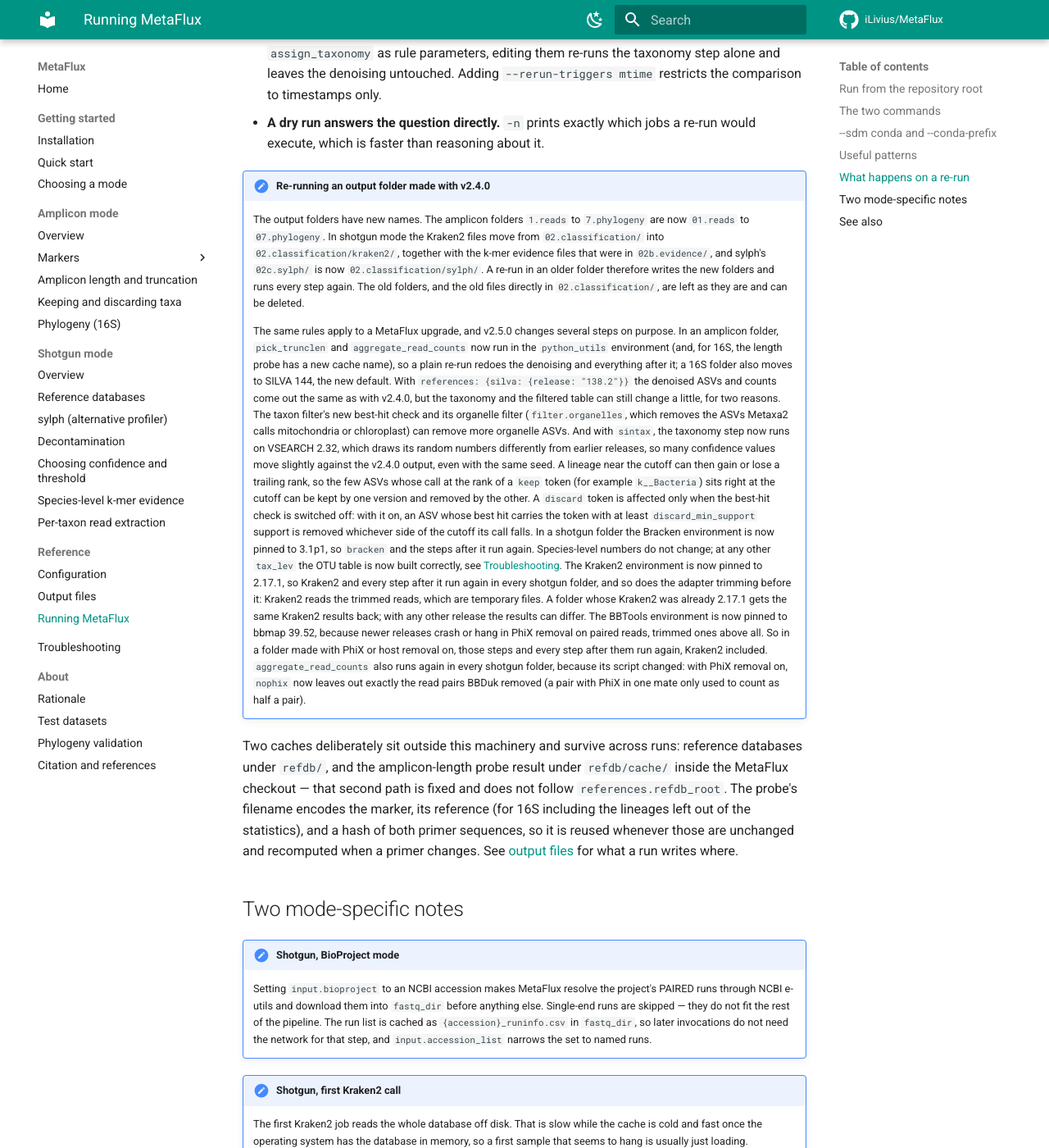
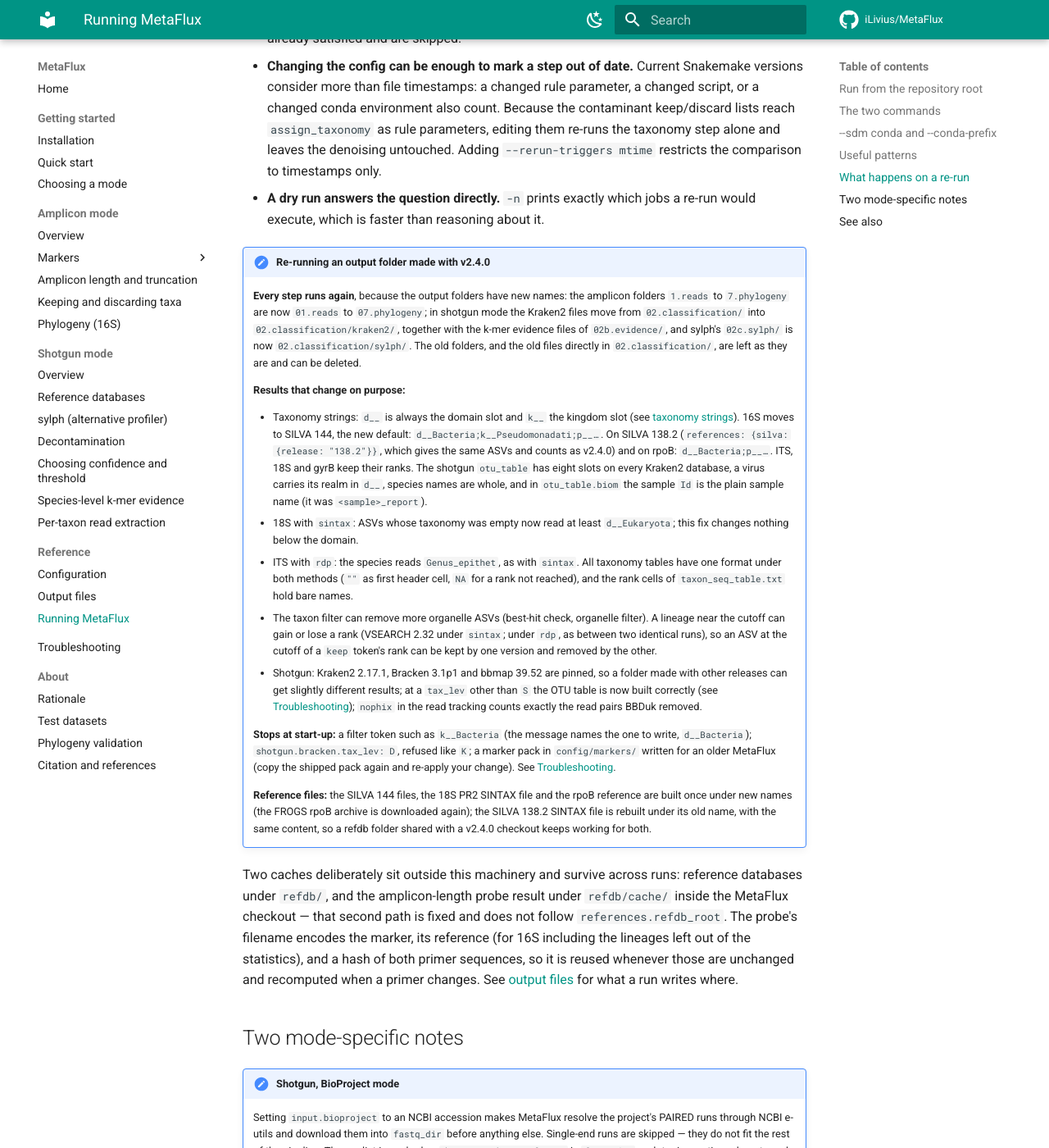
Before and after one commit to iLivius/MetaFlux, an MkDocs documentation site: the page built from docs/reference/running.md, in a window 1280 px wide and 1400 px high, scrolled down 3825 px. Shown: the whole window at 82% size. Built offline with MkDocs 1.6.1 and Material for MkDocs 9.7.7, drawn with Linux system fonts in a browser that asks for light colours; comment, search, counter and statistics services are not loaded; some of the changed text lies outside the part shown.

Commit message:
Docs: a shorter note on re-running a v2.4.0 folder
docs/reference/running.md:
- The dry-run list adds the two new start-up stops: a keep/discard
  token that can never match the run's taxonomy strings (k__Bacteria
  from a config written for v2.4.0 or earlier), and a marker pack in
  config/markers/ written for an older MetaFlux.
- The 16S start-up line shows the training set's new name (7rank).
- The note "Re-running an output folder made with v2.4.0" is shorter.
  Since the output folders have new names, every step runs again, so
  the note no longer says step by step what reruns and why. It lists the
  results that change on purpose (the taxonomy strings, 18S with sintax,
  ITS with rdp and the one table format, the filter near the cutoff, the
  pinned shotgun tools), what stops at start-up, and which reference
  files are built again under new names.

Tested:
- mkdocs build --strict with the heading-link check of mkdocs.yml: no
  warning.
- The page read back in the built site.
- The start-up line is the one a 16S dry run on SILVA 144 prints. The
  two dry-run stops: a k__Bacteria token is among the 56 start-up cases
  of the commit before; a 16S dry run with the v2.4.0 18S pack in
  config/markers/ stops with the outdated-pack message.

Reruns: none. Only the docs change.

```diff
--- a/docs/reference/running.md
+++ b/docs/reference/running.md
@@ -34,6 +34,9 @@ job starts. A dry run therefore catches, among others:
 - an `amplicon.type` that matches no marker pack;
 - primer FASTAs that do not exist (amplicon), or a `kraken_db` that does not exist (shotgun);
 - a config still using the retired `include_pattern` / `exclude_pattern` filter keys;
+- a keep/discard token that can never match the run's taxonomy strings, such as
+  `k__Bacteria` from a config written for MetaFlux v2.4.0 or earlier (now `d__Bacteria`);
+- a marker pack in `config/markers/` written for an older MetaFlux;
 - ITS combined with `length_filter.mode: auto` but a manual `expected_length`, which would otherwise crash *after* the full DADA2 run.
 
 The same parse step prints a banner line to stderr:
@@ -178,47 +181,48 @@ consequences:
 
 !!! note "Re-running an output folder made with v2.4.0"
 
-    The output folders have new names. The amplicon folders `1.reads` to `7.phylogeny`
-    are now `01.reads` to `07.phylogeny`. In shotgun mode the Kraken2 files move from
-    `02.classification/` into `02.classification/kraken2/`, together with the k-mer
-    evidence files that were in `02b.evidence/`, and sylph's `02c.sylph/` is now
-    `02.classification/sylph/`. A re-run in an older folder therefore writes the new
-    folders and runs every step again. The old folders, and the old files directly in
-    `02.classification/`, are left as they are and can be deleted.
+    **Every step runs again**, because the output folders have new names: the amplicon
+    folders `1.reads` to `7.phylogeny` are now `01.reads` to `07.phylogeny`; in shotgun
+    mode the Kraken2 files move from `02.classification/` into
+    `02.classification/kraken2/`, together with the k-mer evidence files of
+    `02b.evidence/`, and sylph's `02c.sylph/` is now `02.classification/sylph/`. The old
+    folders, and the old files directly in `02.classification/`, are left as they are and
+    can be deleted.
 
-    The same rules apply to a MetaFlux upgrade, and v2.5.0 changes several steps on
-    purpose. In an amplicon folder, `pick_trunclen` and `aggregate_read_counts` now run
-    in the `python_utils` environment (and, for 16S, the length probe has a new cache
-    name), so a plain re-run redoes the denoising and everything after it; a 16S folder
-    also moves to SILVA 144, the new default. With `references: {silva: {release: "138.2"}}`
-    the denoised ASVs and counts come out the same as with v2.4.0, but the taxonomy and
-    the filtered table can still change a little, for two reasons. The taxon filter's new
-    best-hit check and its organelle filter (`filter.organelles`, which removes the ASVs
-    Metaxa2 calls mitochondria or chloroplast) can remove more organelle ASVs. And with
-    `sintax`, the taxonomy step now runs on VSEARCH 2.32, which draws its random numbers
-    differently from earlier releases, so many confidence values move slightly against
-    the v2.4.0 output, even with the same seed. A lineage near the cutoff can then gain or
-    lose a trailing rank, so the few ASVs whose call at the rank of a `keep` token (for
-    example `k__Bacteria`) sits right at the cutoff can be kept by one version and
-    removed by the other. A `discard` token is affected only when the best-hit check is
-    switched off: with it on, an ASV whose best hit carries the token with at least
-    `discard_min_support` support is removed whichever side of the cutoff its call falls. In a shotgun folder the Bracken environment is now pinned to
-    3.1p1, so `bracken` and the steps after it run again.
-    Species-level numbers do not change; at any other `tax_lev` the OTU table is now
-    built correctly, see
-    [Troubleshooting](../troubleshooting.md#shotgun-empty-or-nearly-empty-otu-table-with-tax_lev-other-than-s).
-    The Kraken2 environment is now pinned to 2.17.1, so Kraken2 and every step after
-    it run again in every shotgun folder, and so does the adapter trimming before it:
-    Kraken2 reads the trimmed reads, which are temporary files. A folder whose Kraken2
-    was already 2.17.1 gets the same Kraken2 results back; with any other release the
-    results can differ.
-    The BBTools environment is now pinned to bbmap 39.52, because newer releases crash
-    or hang in PhiX removal on paired reads, trimmed ones above all. So in a folder made
-    with PhiX or host removal on, those steps and every step after them run again,
-    Kraken2 included.
-    `aggregate_read_counts` also runs again in every shotgun folder, because its script
-    changed: with PhiX removal on, `nophix` now leaves out exactly the read pairs BBDuk
-    removed (a pair with PhiX in one mate only used to count as half a pair).
+    **Results that change on purpose:**
+
+    - Taxonomy strings: `d__` is always the domain slot and `k__` the kingdom slot (see
+      [taxonomy strings](output.md#taxonomy-strings-in-the-final-tables)). 16S moves to
+      SILVA 144, the new default: `d__Bacteria;k__Pseudomonadati;p__…`. On SILVA 138.2
+      (`references: {silva: {release: "138.2"}}`, which gives the same ASVs and counts
+      as v2.4.0) and on rpoB: `d__Bacteria;p__…`. ITS, 18S and gyrB keep their ranks.
+      The shotgun `otu_table` has eight slots on every Kraken2 database, a virus carries
+      its realm in `d__`, species names are whole, and in `otu_table.biom` the sample
+      `Id` is the plain sample name (it was `<sample>_report`).
+    - 18S with `sintax`: ASVs whose taxonomy was empty now read at least `d__Eukaryota`;
+      this fix changes nothing below the domain.
+    - ITS with `rdp`: the species reads `Genus_epithet`, as with `sintax`. All taxonomy
+      tables have one format under both methods (`""` as first header cell, `NA` for a
+      rank not reached), and the rank cells of `taxon_seq_table.txt` hold bare names.
+    - The taxon filter can remove more organelle ASVs (best-hit check, organelle
+      filter). A lineage near the cutoff can gain or lose a rank (VSEARCH 2.32 under
+      `sintax`; under `rdp`, as between two identical runs), so an ASV at the cutoff of a
+      `keep` token's rank can be kept by one version and removed by the other.
+    - Shotgun: Kraken2 2.17.1, Bracken 3.1p1 and bbmap 39.52 are pinned, so a folder made
+      with other releases can get slightly different results; at a `tax_lev` other than
+      `S` the OTU table is now built correctly (see
+      [Troubleshooting](../troubleshooting.md#shotgun-empty-or-nearly-empty-otu-table-with-tax_lev-other-than-s));
+      `nophix` in the read tracking counts exactly the read pairs BBDuk removed.
+
+    **Stops at start-up:** a filter token such as `k__Bacteria` (the message names the
+    one to write, `d__Bacteria`); `shotgun.bracken.tax_lev: D`, refused like `K`; a
+    marker pack in `config/markers/` written for an older MetaFlux (copy the shipped pack
+    again and re-apply your change). See [Troubleshooting](../troubleshooting.md).
+
+    **Reference files:** the SILVA 144 files, the 18S PR2 SINTAX file and the rpoB
+    reference are built once under new names (the FROGS rpoB archive is downloaded
+    again); the SILVA 138.2 SINTAX file is rebuilt under its old name, with the same
+    content, so a refdb folder shared with a v2.4.0 checkout keeps working for both.
 
 Two caches deliberately sit outside this machinery and survive across runs:
 reference databases under `refdb/`, and the amplicon-length probe result under
```
Also changed, not shown: other parts of docs/reference/running.md (+1 -1 lines).
